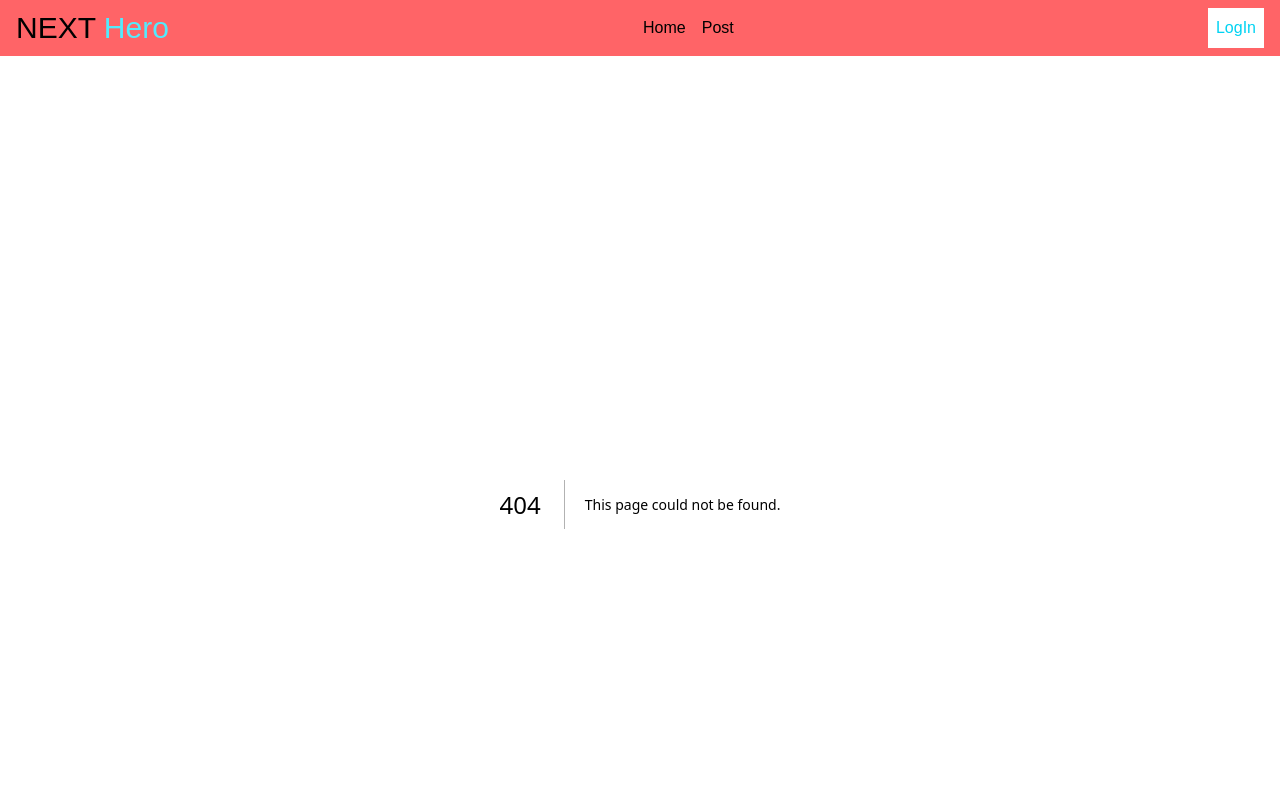
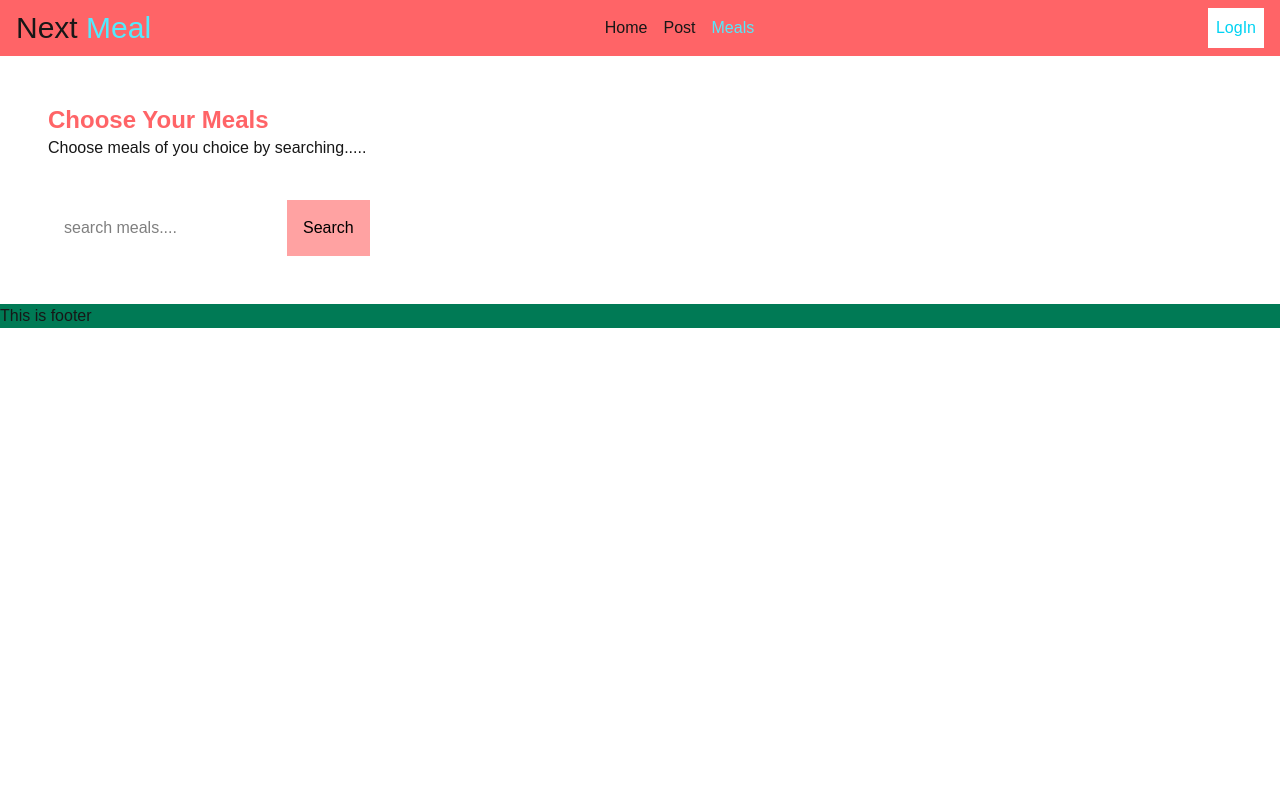
Before and after one commit to Abusayem99133/next-hero-2, a Next.js app: page /meals in a window 1280 px wide. Before the commit this address had no page. Shown: the top 800 px of the page. Built offline with nearby package versions, Linux system fonts and the light colour scheme.

Commit message:
update to the new api page

```diff
--- a/src/app/layout.js
+++ b/src/app/layout.js
@@ -13,7 +13,7 @@ const geistMono = Geist_Mono({
 });
 
 export const metadata = {
-  title: "NEXT-HERO",
+  title: "Next-Meal",
   description: "Generated by create next app",
 };
 
@@ -26,7 +26,7 @@ export default function RootLayout({ children }) {
         <div>
           <Navbar />
         </div>
-        <div className=" text-center m-12">{children}</div>
+        <div className=" m-12">{children}</div>
         <div>
           <footer className="bg-emerald-700">This is footer</footer>
         </div>
--- /dev/null
+++ b/src/app/meals/page.jsx
@@ -0,0 +1,16 @@
+import Meals from "@/components/Meals";
+import React from "react";
+
+const MealsPage = () => {
+  return (
+    <div>
+      <h1 className="text-2xl text-red-400 font-bold">Choose Your Meals</h1>
+      <p>Choose meals of you choice by searching.....</p>
+      <div className=" mt-10">
+        <Meals />
+      </div>
+    </div>
+  );
+};
+
+export default MealsPage;
--- /dev/null
+++ b/src/components/Meals.jsx
@@ -0,0 +1,26 @@
+"use client";
+import React, { useState } from "react";
+
+const Meals = () => {
+  const [search, setSearch] = useState("");
+  const handler = (e) => {
+    console.log(e.target.value);
+    setSearch(e.target.value);
+  };
+  return (
+    <div>
+      <input
+        onChange={handler}
+        type="text"
+        placeholder="search meals...."
+        className="border-none outline-none bg-white text-black p-4 "
+      />
+      <button className="border-none p-4 text-black bg-red-300 hover:bg-sky-500 hover:cursor-pointer">
+        {" "}
+        Search
+      </button>
+    </div>
+  );
+};
+
+export default Meals;
--- a/src/components/Navbar.jsx
+++ b/src/components/Navbar.jsx
@@ -15,6 +15,10 @@ const Navbar = () => {
       title: "Post",
       href: "/posts",
     },
+    {
+      title: "Meals",
+      href: "/meals",
+    },
   ];
   const handler = () => {
     router.push("/about");
@@ -28,7 +32,7 @@ const Navbar = () => {
   return (
     <nav className="bg-red-400 flex justify-between items-center px-4">
       <h6 className="text-3xl">
-        NEXT <span className="text-cyan-300"> Hero</span>
+        Next <span className="text-cyan-300"> Meal</span>
       </h6>
       <ul className="flex justify-center space-x-4 py-4 px-2 cursor-pointer">
         {links?.map((link) => (
```
